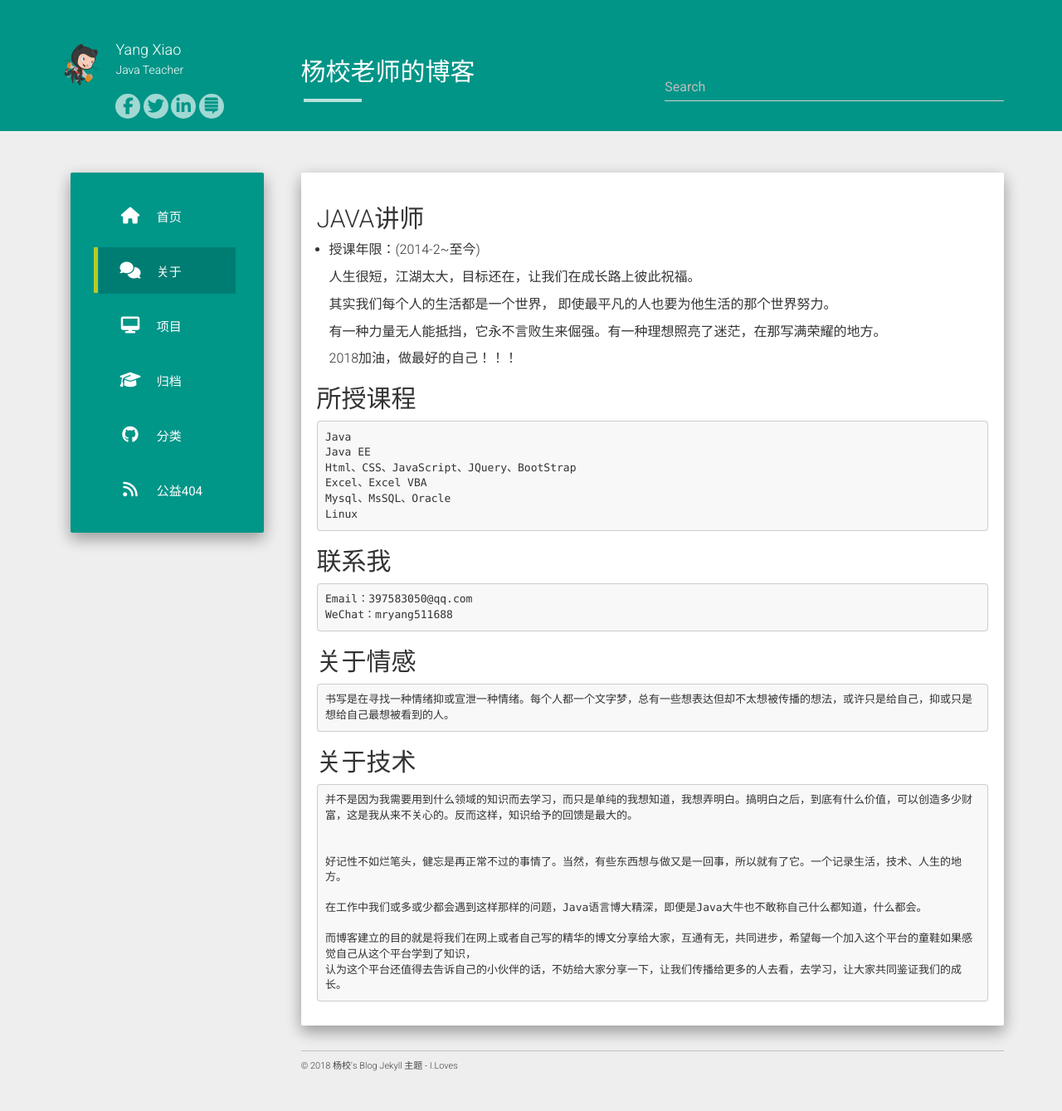
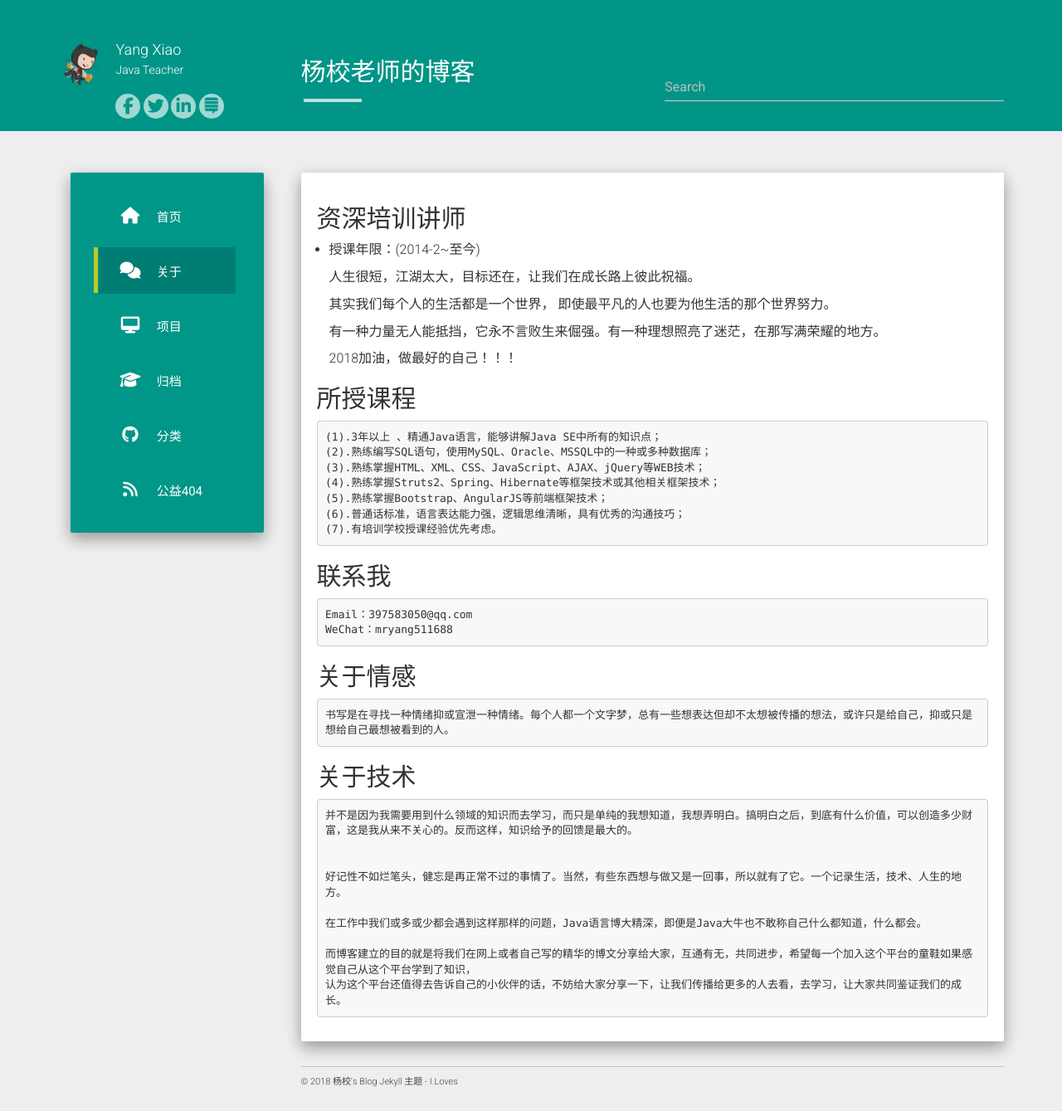
Before and after one commit to mryang1688/mryang1688.github.io, a Jekyll site: the page built from about.md, in a window 1280 px wide. Shown: the whole page at 83% size. Built offline with Jekyll 4.4.1, drawn with Linux system fonts in a browser that asks for light colours; nearby versions of some CDN libraries.

Commit message:
first blog

```diff
--- a/about.md
+++ b/about.md
@@ -1,10 +1,11 @@
 ---
 layout: page
 title: About
+group: navigation
 permalink: /about/
 ---
 
-## JAVA讲师
+## 资深培训讲师
  * 授课年限：(2014-2~至今)
 
 	人生很短，江湖太大，目标还在，让我们在成长路上彼此祝福。
@@ -16,12 +17,13 @@ permalink: /about/
 	2018加油，做最好的自己！！！
 
 ## 所授课程
-	Java
-	Java EE
-	Html、CSS、JavaScript、JQuery、BootStrap
-	Excel、Excel VBA
-	Mysql、MsSQL、Oracle
-	Linux
+	(1).3年以上 、精通Java语言，能够讲解Java SE中所有的知识点；
+	(2).熟练编写SQL语句，使用MySQL、Oracle、MSSQL中的一种或多种数据库；
+	(3).熟练掌握HTML、XML、CSS、JavaScript、AJAX、jQuery等WEB技术；
+	(4).熟练掌握Struts2、Spring、Hibernate等框架技术或其他相关框架技术；
+	(5).熟练掌握Bootstrap、AngularJS等前端框架技术；
+	(6).普通话标准，语言表达能力强，逻辑思维清晰，具有优秀的沟通技巧；
+	(7).有培训学校授课经验优先考虑。
 
 
 ## 联系我
```
